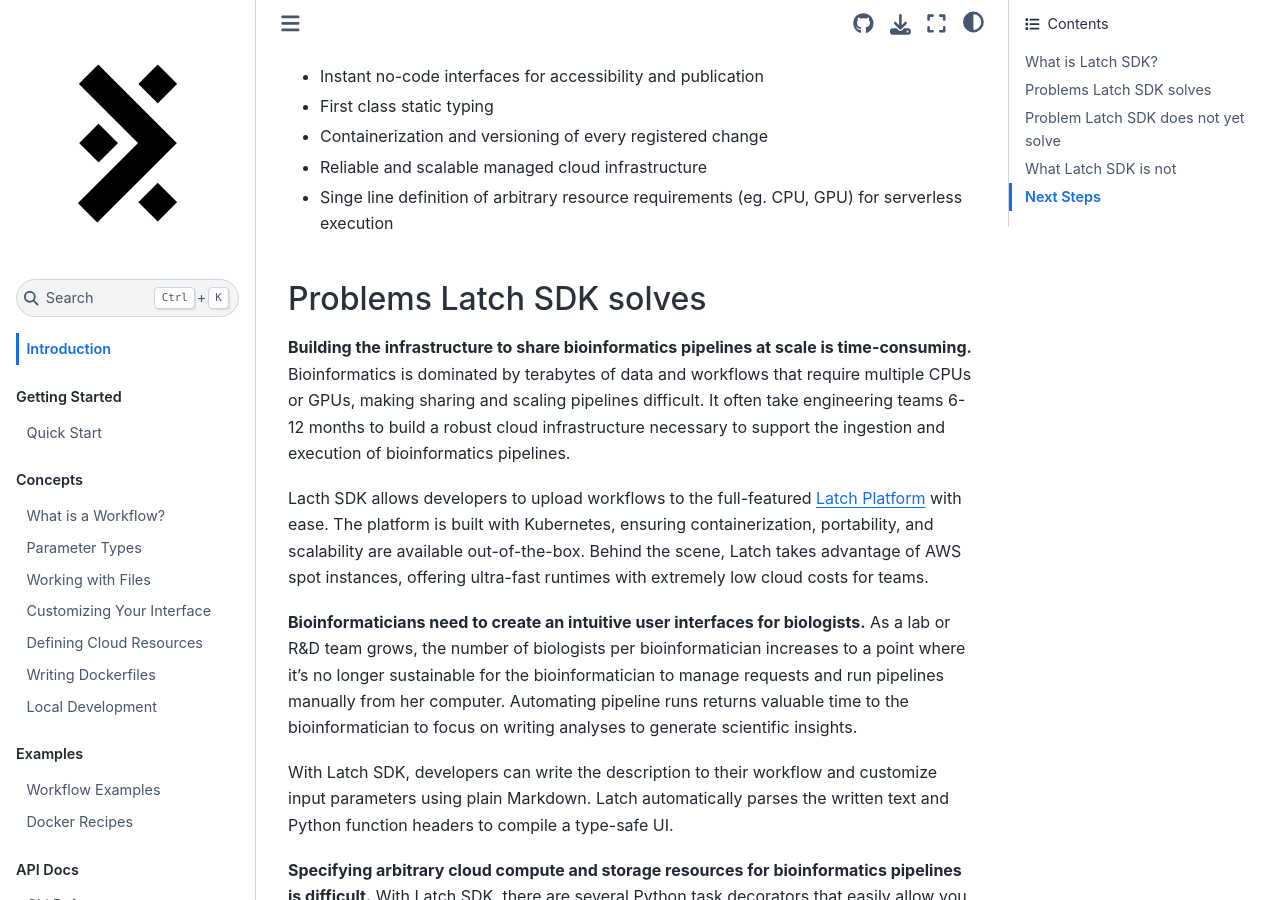
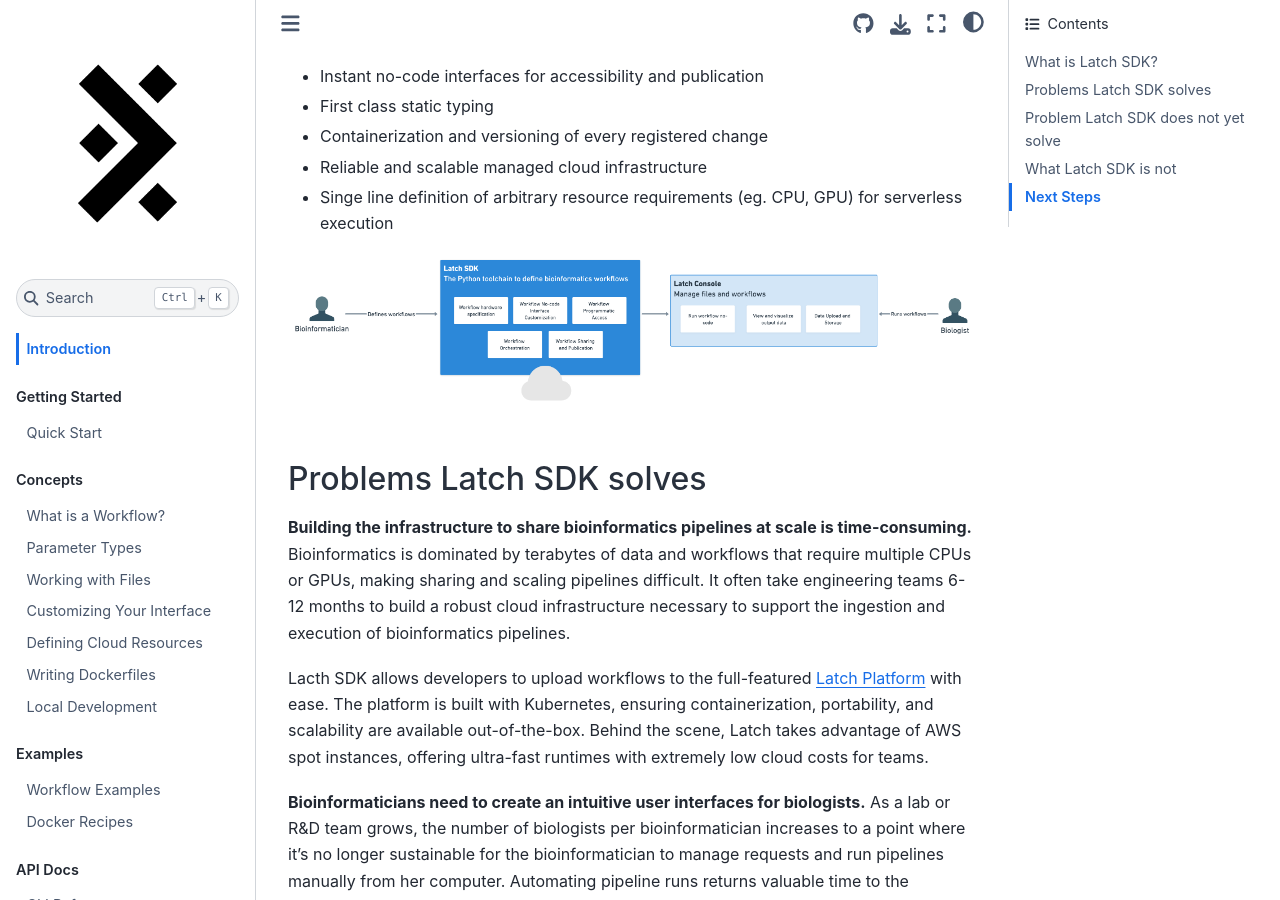
Before and after one commit to latchbio/latch, a Sphinx documentation site: the page built from docs/source/index.md, in a window 1280 px wide and 900 px high, scrolled down 358 px. Built offline with Sphinx 7.4.7 and the Sphinx Book theme 1.1.4, drawn with Linux system fonts in a browser that asks for light colours.

Commit message:
added diagram to intro

```diff
--- a/docs/source/index.md
+++ b/docs/source/index.md
@@ -15,6 +15,8 @@
 * Containerization and versioning of every registered change
 * Reliable and scalable managed cloud infrastructure
 * Singe line definition of arbitrary resource requirements (eg. CPU, GPU) for serverless execution
+
+![SDK Overview](./assets/sdk-intro.png)
 
 ## Problems Latch SDK solves
 
```
Also changed, not shown: docs/source/assets/sdk-intro.png (added).
